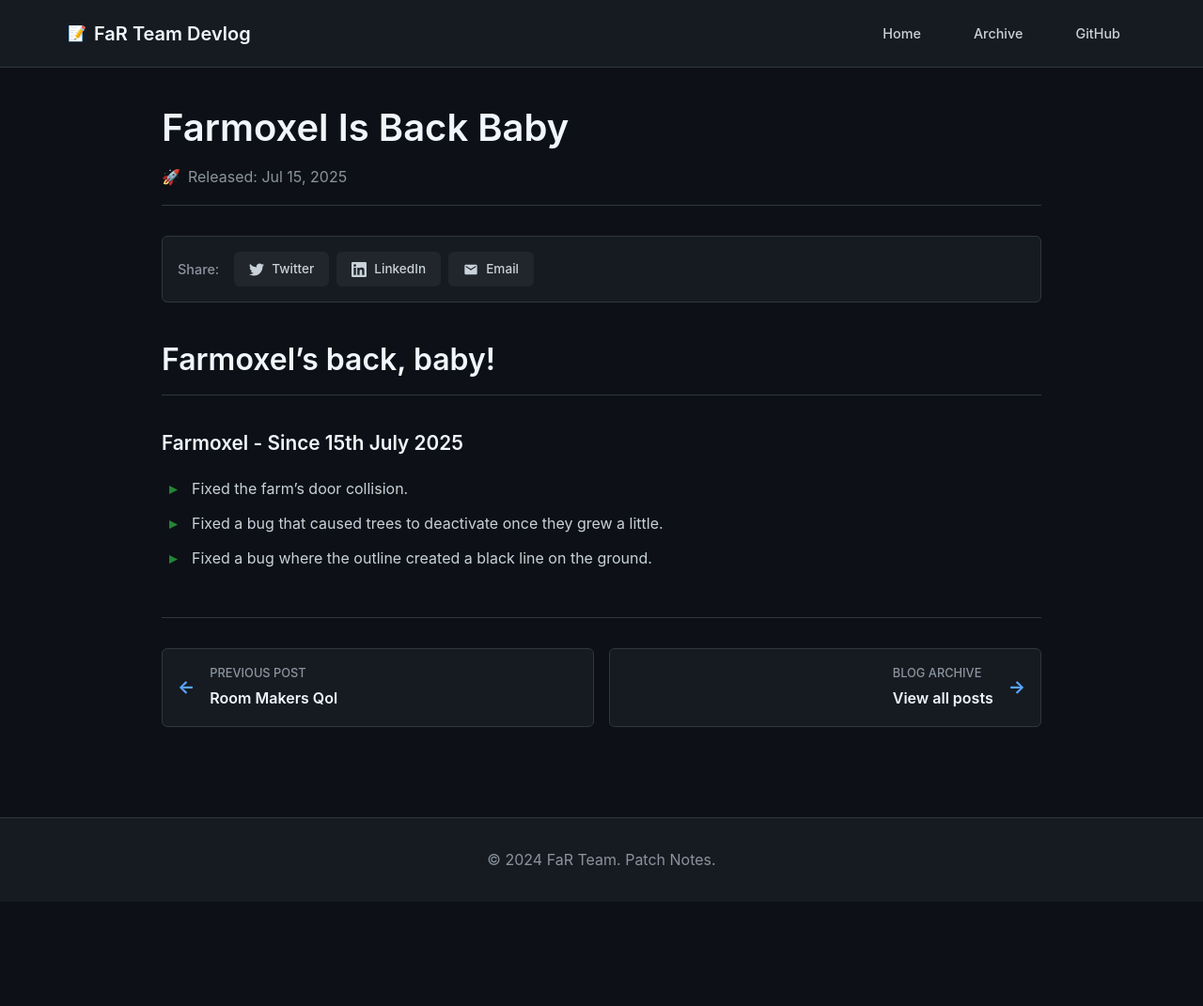
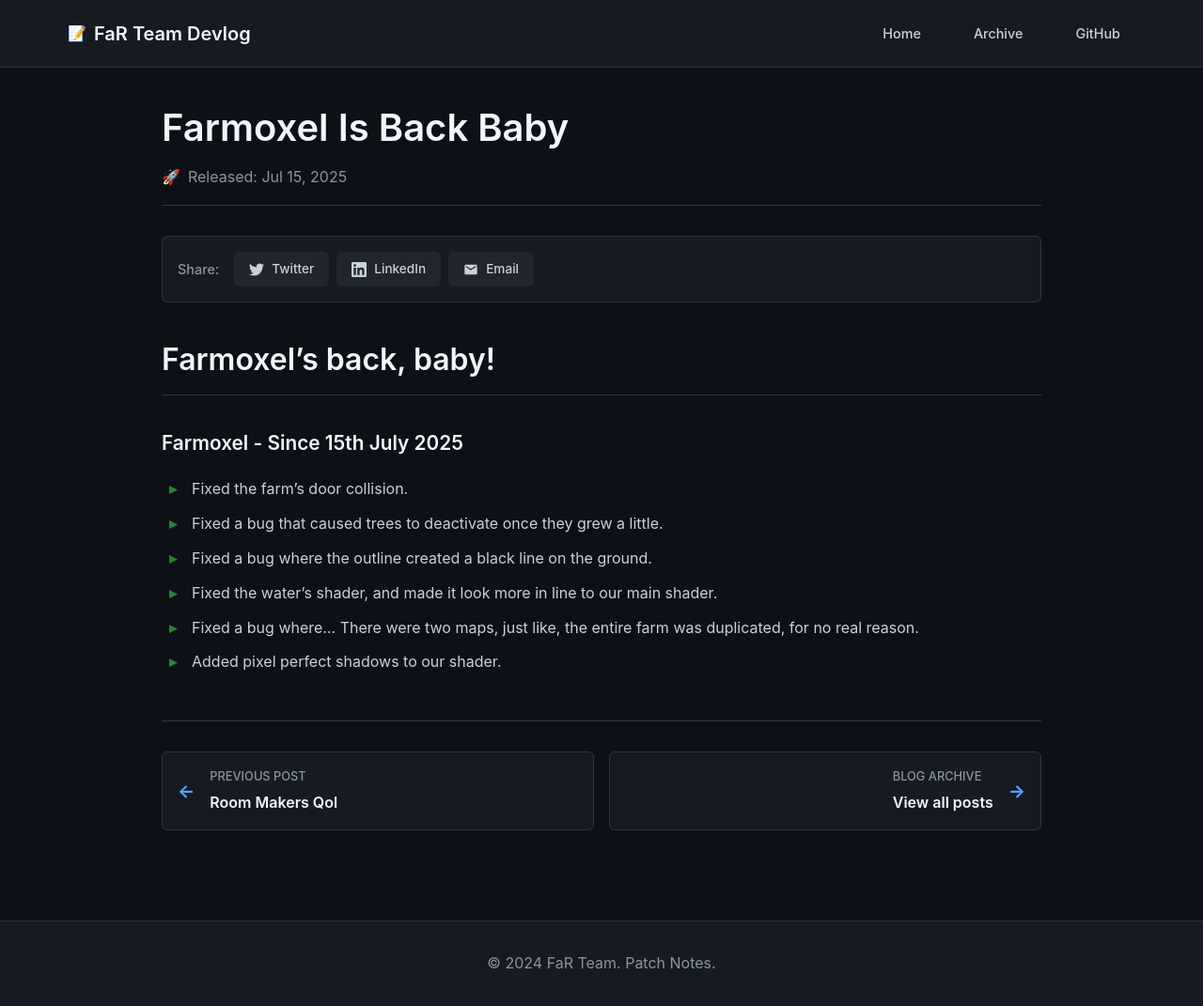
Before and after one commit to FaR-Team/patch-notes, a Jekyll site: the page built from _posts/2025-07-15-Farmoxel-Is-Back-Baby.md, in a window 1280 px wide and 1071 px high. Shown: the whole window at 94% size. Built offline with Jekyll 4.4.1, drawn with Linux system fonts in a browser that asks for light colours; our own code applies the rules of GitHub Pages for plain Markdown files.

Commit message:
Update 2025-07-15-Farmoxel-Is-Back-Baby.md

```diff
--- a/_posts/2025-07-15-Farmoxel-Is-Back-Baby.md
+++ b/_posts/2025-07-15-Farmoxel-Is-Back-Baby.md
@@ -5,3 +5,6 @@
 + Fixed the farm's door collision.
 + Fixed a bug that caused trees to deactivate once they grew a little.
 + Fixed a bug where the outline created a black line on the ground.
++ Fixed the water's shader, and made it look more in line to our main shader.
++ Fixed a bug where... There were two maps, just like, the entire farm was duplicated, for no real reason.
++ Added pixel perfect shadows to our shader.
```
